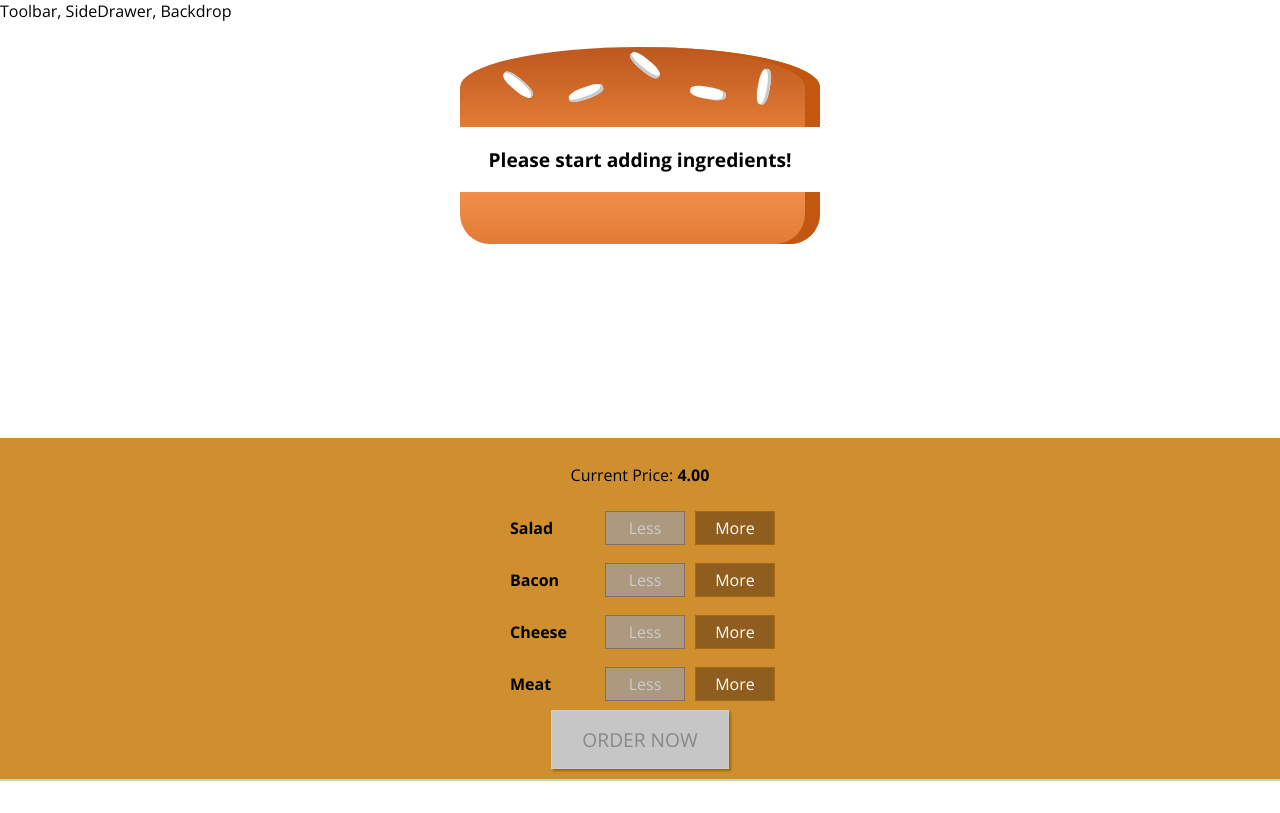
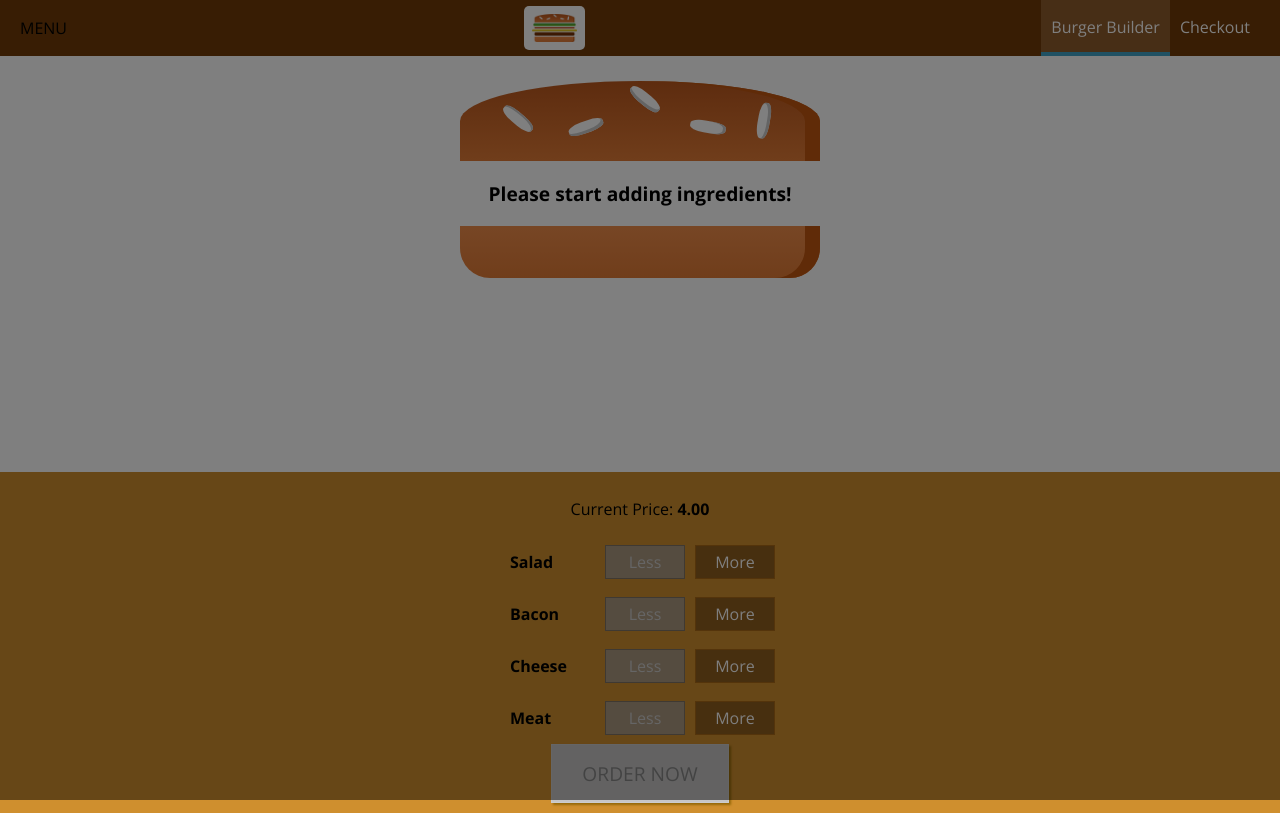
Before and after one commit to Jussi-Savoranta/Burger-builder, a React app: page / in a window 1280 px wide. Built offline with nearby package versions, Linux system fonts and the light colour scheme.

Commit message:
navigation started

```diff
--- a/src/components/Layout/Layout.css
+++ b/src/components/Layout/Layout.css
@@ -1,3 +1,3 @@
 .Content {
-    margin-top: 16px;
+    margin-top: 72px;
 }
--- a/src/components/Layout/Layout.js
+++ b/src/components/Layout/Layout.js
@@ -1,15 +1,31 @@
-import React from 'react';
+import React, { Component } from 'react';
 
 import Aux from '../../hoc/Auxiliary';
 import classes from './Layout.css';
+import Toolbar from '../Navigation/Toolbar/Toolbar';
+import SideDrawer from '../Navigation/SideDrawer/SideDrawer';
 
-const layout = (props) => (
-    <Aux>
-        <div>Toolbar, SideDrawer, Backdrop</div>
-        <main className={classes.Content}>
-            {props.children}
-        </main>
-    </Aux>
-);
+class Layout extends Component {
+    state = {
+        showSideDrawer: true
+    }
 
-export default layout;
+    SideDrawerClosedHandler = () => {
+        this.setState({showSideDrawer: false});
+    }
+
+    render() {
+        return (
+            <Aux>
+                <Toolbar />
+                <SideDrawer closed={this.SideDrawerClosedHandler}
+                 open={this.state.showSideDrawer} />
+                <main className={classes.Content}>
+                    {this.props.children}
+                </main>
+            </Aux>
+        );
+    }
+}
+
+export default Layout;
--- /dev/null
+++ b/src/components/Logo/Logo.css
@@ -0,0 +1,11 @@
+.Logo {
+    background-color: white;
+    padding: 8px;
+    height: 100%;
+    box-sizing: border-box;
+    border-radius: 5px;
+}
+
+.Logo img {
+    height: 100%;
+}
--- /dev/null
+++ b/src/components/Logo/Logo.js
@@ -0,0 +1,15 @@
+import React from 'react';
+
+import burgerLogo from '../../assets/images/burger-logo.png';
+import classes from './Logo.css';
+
+const logo = (props) => (
+// <img src="../../assets/images/burger-logo.png"/> won't work because src is just a working folder
+// webpack will bundle everything and creates a new output folder
+
+    <div className={classes.Logo} style={{height: props.height}}>
+        <img src={burgerLogo} alt="MyBrgr" />
+    </div>
+);
+
+export default logo;
--- /dev/null
+++ b/src/components/Navigation/NavigationItems/NavigationItem/NavigationItem.css
@@ -0,0 +1,45 @@
+.NavigationItem {
+    margin: 10px 0;
+    box-sizing: border-box;
+    display: block;
+    width: 100%;
+}
+
+.NavigationItem a {
+    color: #8F5C2C;
+    text-decoration: none;
+    width: 100%;
+    box-sizing: border-box;
+    display: block;
+}
+
+.NavigationItem a:hover,
+.NavigationItem a:active,
+.NavigationItem a.active {
+    color: #40A4C8;
+}
+
+@media (min-width: 500px) {
+    .NavigationItem {
+        margin: 0;
+        display: flex;
+        height: 100%;
+        width: auto;
+        align-items: center;
+    }
+
+    .NavigationItem a {
+        color: white;
+        height: 100%;
+        padding: 16px 10px;
+        border-bottom: 4px solid transparent;
+    }
+
+    .NavigationItem a:hover,
+    .NavigationItem a:active,
+    .NavigationItem a.active {
+        background-color: #8F5C2C;
+        border-bottom: 4px solid #40A4C8;
+        color: white;
+    }
+}
--- /dev/null
+++ b/src/components/Navigation/NavigationItems/NavigationItem/NavigationItem.js
@@ -0,0 +1,14 @@
+import React from 'react';
+
+import classes from './NavigationItem.css';
+
+
+const navigationItem = (props) => (
+    <li className={classes.NavigationItem}>
+        <a
+        href={props.link}
+        className={props.active ? classes.active : null}>{props.children}</a>
+    </li>
+);
+
+export default navigationItem;
--- /dev/null
+++ b/src/components/Navigation/NavigationItems/NavigationItems.css
@@ -0,0 +1,15 @@
+.NavigationItems {
+    margin: 0;
+    padding: 0;
+    list-style: none;
+    display: flex;
+    flex-flow: column;
+    align-items: center;
+    height: 100%;
+}
+
+@media (min-width: 500px) {
+    .NavigationItems {
+        flex-flow: row;
+    }
+}
--- /dev/null
+++ b/src/components/Navigation/NavigationItems/NavigationItems.js
@@ -0,0 +1,13 @@
+import React from 'react';
+
+import classes from './NavigationItems.css';
+import NavigationItem from './NavigationItem/NavigationItem';
+
+const navigationItems = () => (
+    <ul className={classes.NavigationItems}>
+        <NavigationItem link="/" active>Burger Builder</NavigationItem>
+        <NavigationItem link="/" >Checkout</NavigationItem>
+    </ul>
+);
+
+export default navigationItems;
--- /dev/null
+++ b/src/components/Navigation/SideDrawer/SideDrawer.css
@@ -0,0 +1,32 @@
+.SideDrawer {
+    position: fixed;
+    width: 280px;
+    max-width: 70%;
+    height: 100%;
+    left: 0;
+    top: 0;
+    z-index: 200;
+    background-color: white;
+    padding: 32px 16px;
+    box-sizing: border-box;
+    transition: transform 0.3 ease-out;
+}
+
+@media (min-width: 500px) {
+    .SideDrawer {
+        display: none;
+    }
+}
+
+.Open {
+    transform: translateX(0);
+}
+
+.Close {
+    transform: translateX(-100%);
+}
+
+.Logo {
+    height: 11%;
+    margin-bottom: 32px;
+}
--- /dev/null
+++ b/src/components/Navigation/SideDrawer/SideDrawer.js
@@ -0,0 +1,29 @@
+import React from 'react';
+
+import Logo from '../../Logo/Logo';
+import NavigationItems from '../NavigationItems/NavigationItems';
+import classes from './SideDrawer.css';
+import Backdrop from '../../UI/Backdrop/Backdrop';
+import Aux from '../../../hoc/Auxiliary';
+
+const sideDrawer = (props) => {
+    let attachedClasses = [classes.SideDrawer, classes.Close]
+    if (props.open) {
+        attachedClasses = [classes.SideDrawer, classes.Open];
+    }
+    return (
+        <Aux>
+            <Backdrop show={props.open} clicked={props.closed}/>
+            <div className={attachedClasses.join(' ')}>
+                <div className={classes.Logo}>
+                    <Logo />
+                </div>
+                <nav>
+                    <NavigationItems />
+                </nav>
+            </div>
+        </Aux>
+    );
+};
+
+export default sideDrawer;
--- /dev/null
+++ b/src/components/Navigation/Toolbar/Toolbar.css
@@ -0,0 +1,28 @@
+.Toolbar {
+    height: 56px;
+    width: 100%;
+    position: fixed;
+    top: 0;
+    left: 0;
+    background-color: #703B09;
+    display: flex;
+    justify-content: space-between;
+    align-items: center;
+    padding: 0 20px;
+    box-sizing: border-box;
+    z-index: 90;
+}
+
+.Toolbar nav {
+    height: 100%;
+}
+
+.Logo {
+    height: 80%;
+}
+
+@media (max-width: 499px) {
+    .DesktopOnly {
+        display: none;
+    }
+}
--- /dev/null
+++ b/src/components/Navigation/Toolbar/Toolbar.js
@@ -0,0 +1,19 @@
+import React from 'react';
+
+import classes from './Toolbar.css';
+import Logo from '../../Logo/Logo';
+import NavigationItems from '../NavigationItems/NavigationItems';
+
+const toolbar = (props) => (
+    <header className={classes.Toolbar}>
+        <div>MENU</div>
+        <div className={classes.Logo}>
+            <Logo />
+        </div>
+        <nav className={classes.DesktopOnly}>
+            <NavigationItems />
+        </nav>
+    </header>
+);
+
+export default toolbar;
```
Also changed, not shown: src/assets/images/burger-logo.png (added).
